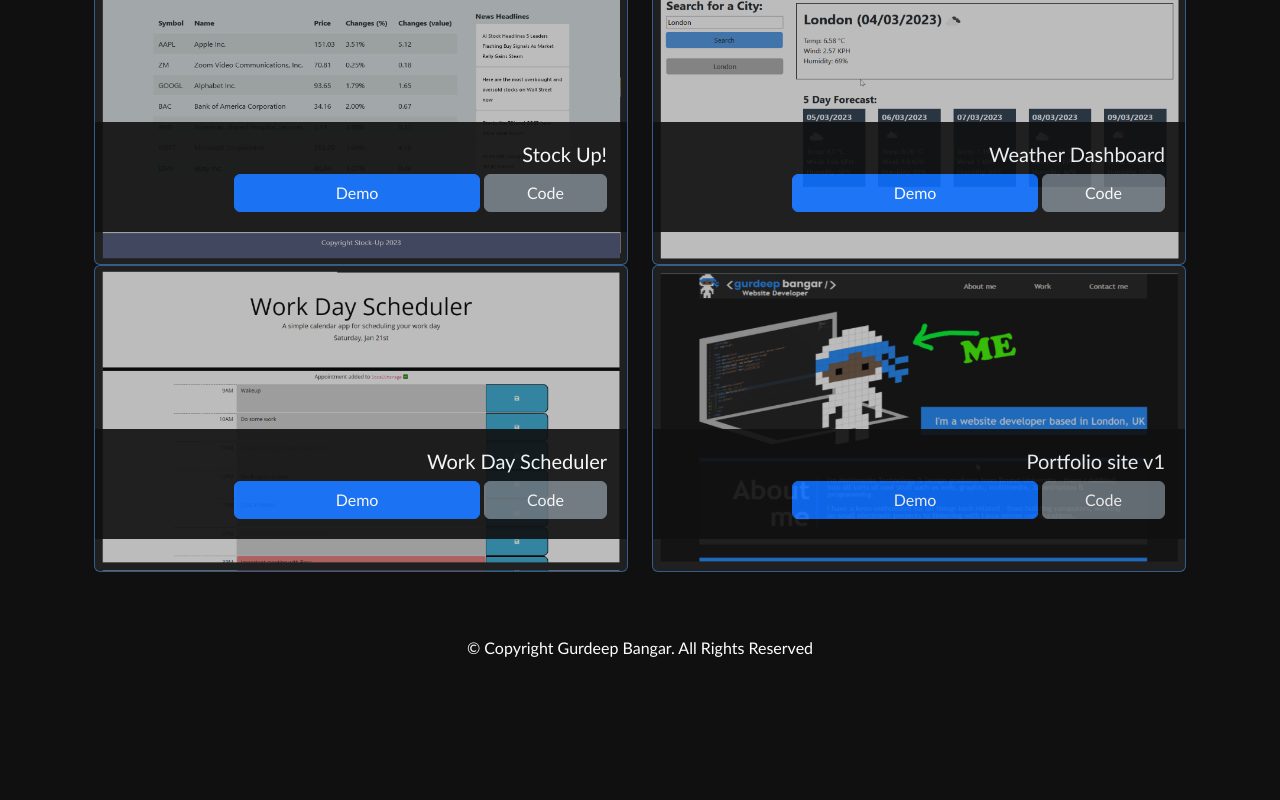
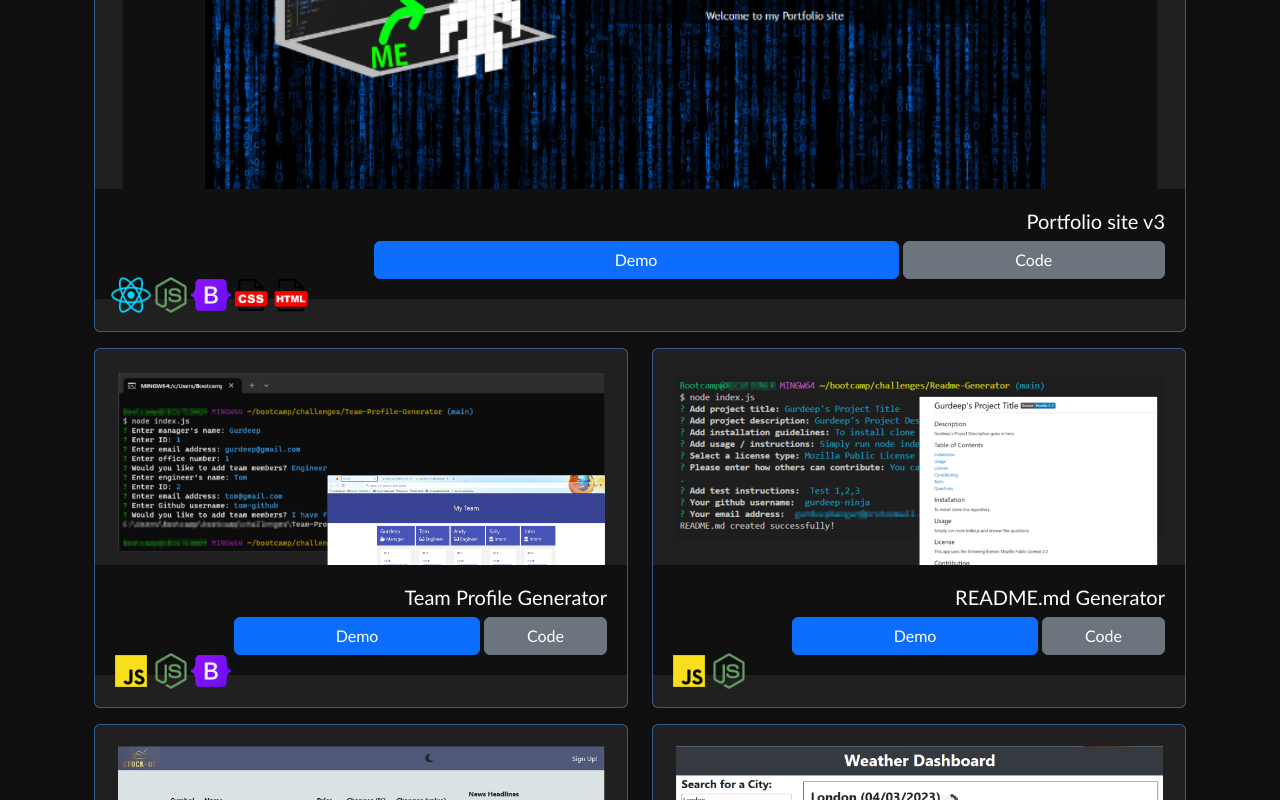
Before and after one commit to gurdeep-ninja/react-portfolio, a React (Create React App) app: page /projects in a window 1280 px wide. Shown: the part 600-1400 px from the top of the page. Before the commit the page ends 1292 px from the top, so only its background shows below. Built offline with nearby package versions, Linux system fonts and the light colour scheme.

Commit message:
Modified Project component to include skills and added component to render skills

```diff
--- a/src/assets/css/styles.css
+++ b/src/assets/css/styles.css
@@ -141,8 +141,10 @@ main section:nth-child(even){
 /* My Work Section */
 /* Custom card style */
 .card {
-    border-color:rgba(72, 153, 247,0.5);
-    position: relative;
+	border-color: rgba(72, 153, 247,0.5);
+	position: relative;
+	padding: 1em;
+	margin-bottom: 1em;
 }
 
 /* Custom card body style */
@@ -153,20 +155,22 @@ main section:nth-child(even){
 	right: 0;
 	text-align: right;
 	width: 100%;
-	padding: 20px;
-	opacity: 0.90;
+	padding: 20px;;
 	border-right: none;
 }
 
 /* Apply image opacity & animation settings */
 .card img {
-    opacity: 0.7;
     transition: all 0.2s ease-in-out;
 }
 
 /* On hover event on card image */
 .card:hover img {
-    opacity: 1;
+    opacity: 0.6;
+}
+
+.card .skills {
+    z-index:1;
 }
 
 /* Skill Section */
--- a/src/assets/json/projects.json
+++ b/src/assets/json/projects.json
@@ -1,38 +1,51 @@
 [
+    {
+        "title": "Portfolio site v3",
+        "github": "https://github.com/gurdeep-ninja/react-portfolio",
+        "image": "project7.png",
+        "demo":"https://gurdeep-ninja.github.io/react-portfolio/",
+        "skills": ["react","nodejs","bootstrap","css","html"]
+    },
     {
         "title": "Team Profile Generator",
         "github": "https://github.com/gurdeep-ninja/Team-Profile-Generator",
         "image": "project2.png",
-        "demo":"https://watch.screencastify.com/v/qWlhIT2ElaQAyjiKSk32"
+        "demo":"https://watch.screencastify.com/v/qWlhIT2ElaQAyjiKSk32",
+        "skills": ["javascript","nodejs","bootstrap"]
     },
     {
         "title": "README.md Generator",
         "github": "https://github.com/gurdeep-ninja/Readme-Generator",
         "image": "project1.png",
-        "demo":"https://watch.screencastify.com/v/PX6IVIePQi22xfCvy69x"
+        "demo":"https://watch.screencastify.com/v/PX6IVIePQi22xfCvy69x",
+        "skills": ["javascript","nodejs"]
     },
     {
         "title": "Stock Up!",
         "github": "https://github.com/gurdeep-ninja/Stock-Up",
         "image": "project3.png",
-        "demo":"https://gurdeep-ninja.github.io/Stock-Up/"
+        "demo":"https://gurdeep-ninja.github.io/Stock-Up/",
+        "skills": ["javascript","bootstrap","css","html"]
     },
     {
         "title": "Weather Dashboard",
         "github": "https://github.com/gurdeep-ninja/Weather-Dashboard",
         "image": "project4.png",
-        "demo":"https://gurdeep-ninja.github.io/Weather-Dashboard/"
+        "demo":"https://gurdeep-ninja.github.io/Weather-Dashboard/",
+        "skills": ["javascript","bootstrap","css","html"]
     },
     {
         "title": "Work Day Scheduler",
         "github": "https://github.com/gurdeep-ninja/Work-Day-Scheduler",
         "image": "project5.png",
-        "demo":"https://gurdeep-ninja.github.io/Work-Day-Scheduler/"
+        "demo":"https://gurdeep-ninja.github.io/Work-Day-Scheduler/",
+        "skills": ["javascript","html","css"]
     },
     {
         "title": "Portfolio site v1",
         "github": "https://github.com/gurdeep-ninja/portfolio",
         "image": "project6.png",
-        "demo":"https://gurdeep-ninja.github.io/portfolio/"
+        "demo":"https://gurdeep-ninja.github.io/portfolio/",
+        "skills": ["javascript","html","css"]
     }
 ]
--- a/src/components/Project/Project.jsx
+++ b/src/components/Project/Project.jsx
@@ -1,10 +1,13 @@
 import { Button, Card, Col } from 'react-bootstrap';
+import Skills from './Skills';
 
 function Project(props) {
-    const { id, title, github, image, demo } = props;
 
-    const firstProject = id === 0 ? "6" : "6";
-    console.log(id);
+    // Deconstruct the props object into variables
+    const { id, title, github, image, demo, skills } = props;
+
+    // If it's the first project, make the column width 12 so it's a hero project
+    const firstProject = id === 0 ? "12" : "6";
     return (
         <Col xs={12} md={firstProject}>
             <Card className='bg-dark'>
@@ -15,7 +18,13 @@ function Project(props) {
                     </Card.Title>
                     <Button href={demo} className="md-w-100 w-50 me-1">Demo</Button>
                     <Button variant="secondary" href={github} className="w-25">Code</Button>
+
                 </Card.Body>
+                <div className="skills">
+                    {skills.map((skill, index) => (
+                        <Skills skill={skill} />
+                    ))}
+                </div>
             </Card>
         </Col>
     )
--- /dev/null
+++ b/src/components/Project/Skills.jsx
@@ -0,0 +1,42 @@
+function Skills(props) {
+
+    const { skill } = props;
+
+    // set the images directory
+
+    const imagesDirectory = "assets/images/";
+
+    // An object of icons and their corresponding images
+    const icons = {
+        javascript: "javascript-programming-language-icon.png",
+        react: "react-js-icon.png",
+        nodejs: "node-js-icon.png",
+        jquery: "jquery-icon.png",
+        bootstrap: "bootstrap-5-logo-icon.png",
+        html: "html-icon.png",
+        css: "css-file-format-icon.png"
+    }
+
+    // Switch statement to return icon based on skill
+    switch (skill) {
+        case "javascript":
+            return <img src={imagesDirectory + icons.javascript} alt={skill} width="40" />;
+        case "react":
+            return <img src={imagesDirectory + icons.react} alt={skill} width="40" />;
+        case "nodejs":
+            return <img src={imagesDirectory + icons.nodejs} alt={skill} width="40" />;
+        case "html":
+            return <img src={imagesDirectory + icons.html} alt={skill} width="40" />;
+        case "jquery":
+            return <img src={imagesDirectory + icons.jquery} alt={skill} width="40" />;
+        case "bootstrap":
+            return <img src={imagesDirectory + icons.bootstrap} alt={skill} width="40" />;
+        case "css":
+            return <img src={imagesDirectory + icons.css} alt={skill} width="40" />;
+        default:
+            return <></>;
+    }
+
+}
+
+export default Skills;
--- a/src/pages/Projects.jsx
+++ b/src/pages/Projects.jsx
@@ -18,6 +18,7 @@ function Projects() {
                                 github={project.github}
                                 image={project.image}
                                 demo={project.demo}
+                                skills={project.skills}
                             />
 
                         })}
```
Also changed, not shown: public/assets/images/project7.png (added).
